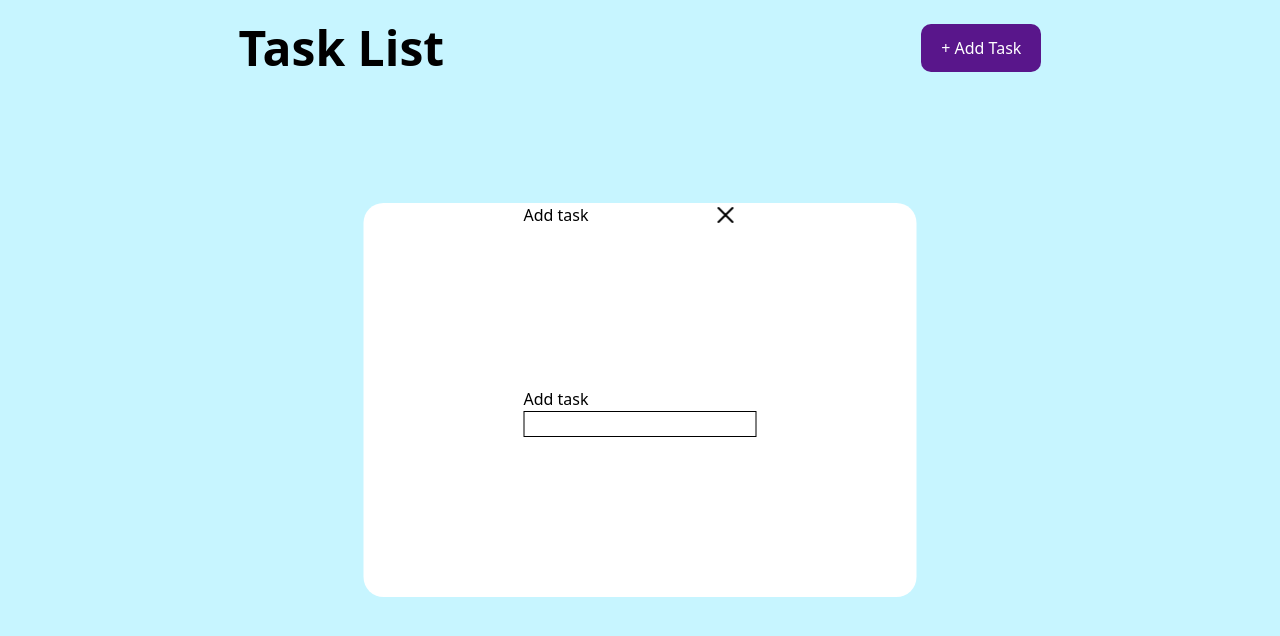
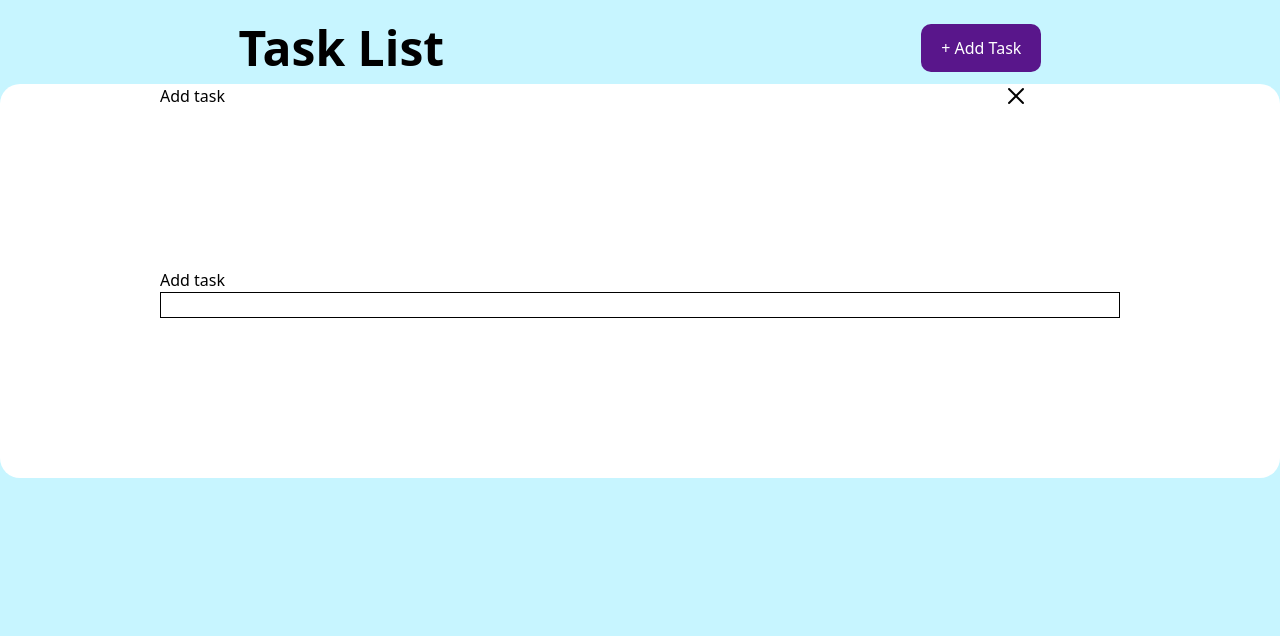
Before and after one commit to ArBa-dev-J/Task_list, a React (Vite) app: page / in a window 1280 px wide. Both pictures are taken after a click on the button "+ Add Task". Shown: the top 636 px of the page. Built offline with nearby package versions, Linux system fonts and the light colour scheme; data requests are answered from the project's data file.

Commit message:
fix TaskForm pos inside Header.jsx

```diff
--- a/src/App.jsx
+++ b/src/App.jsx
@@ -4,6 +4,7 @@ import TaskSection from "./TaskList/TaskSection";
 
 
 function App() {
+
 
 // APPLY  COLOR TO THE ENTIRE WEBSITE
 // THERE IS PROBABLY A BETTER SOLUTION 😃
--- a/src/Header/Header.jsx
+++ b/src/Header/Header.jsx
@@ -6,14 +6,15 @@ const [showForm, setShowForm] = useState(false);
 const onClick = () => setShowForm(true);
 
 
-    return (
+    return (<>
         <header className="flex justify-around items-center mt-3">
             <div><h1 className="font-bold text-[3rem]">Task List</h1></div>
             <div>
                 <button type="button" onClick={onClick} className=" p-3 pr-5 pl-5 bg-purple-900 text-white rounded-[10px]">+ Add Task</button>
-                {showForm ? <TaskForm /> : null}
             </div>
         </header>
+          {showForm ? <TaskForm /> : null}
+        </>
     );
 }
 
--- a/src/TaskForm/TaskForm.jsx
+++ b/src/TaskForm/TaskForm.jsx
@@ -2,7 +2,7 @@ import x from "../assets/close.png";
 
 function TaskForm() {
     return (
-        <><section className=" absolute top-1/2 left-1/2 transform -translate-x-1/2 -translate-y-1/2 bg-white p-40 rounded-[20px]">
+        <><section className="bg-white p-40 rounded-[20px]">
             <div className="flex  flex-row-reverse justify-between w-[90%] relative bottom-[160px]">
                 <button type="button"><img src={x} alt="x" /></button>
                 <h1>Add task</h1>
```
